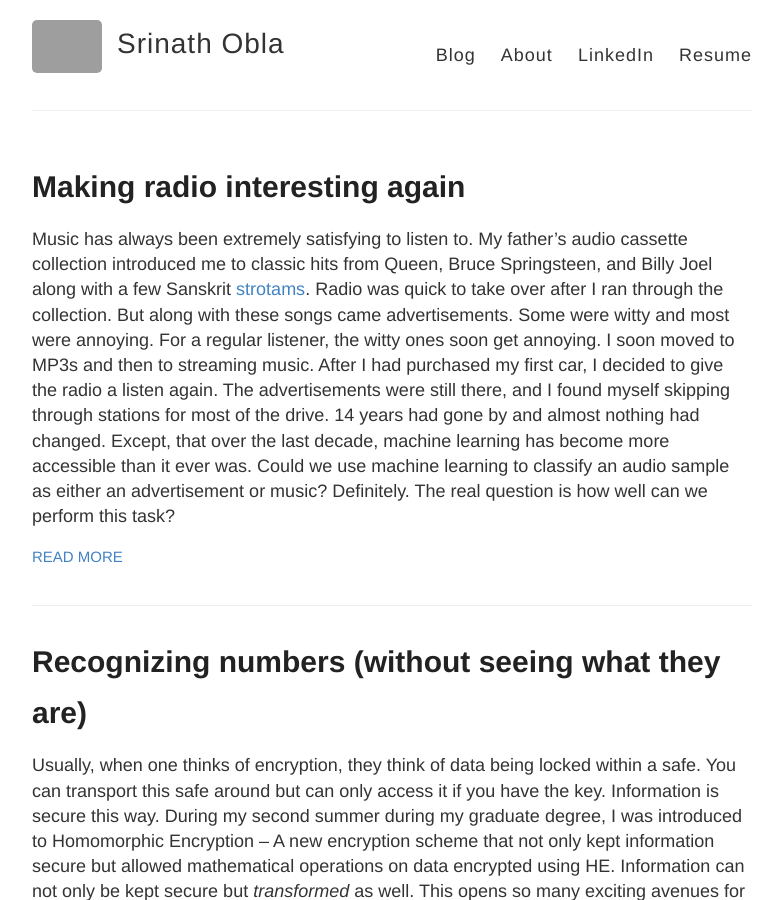
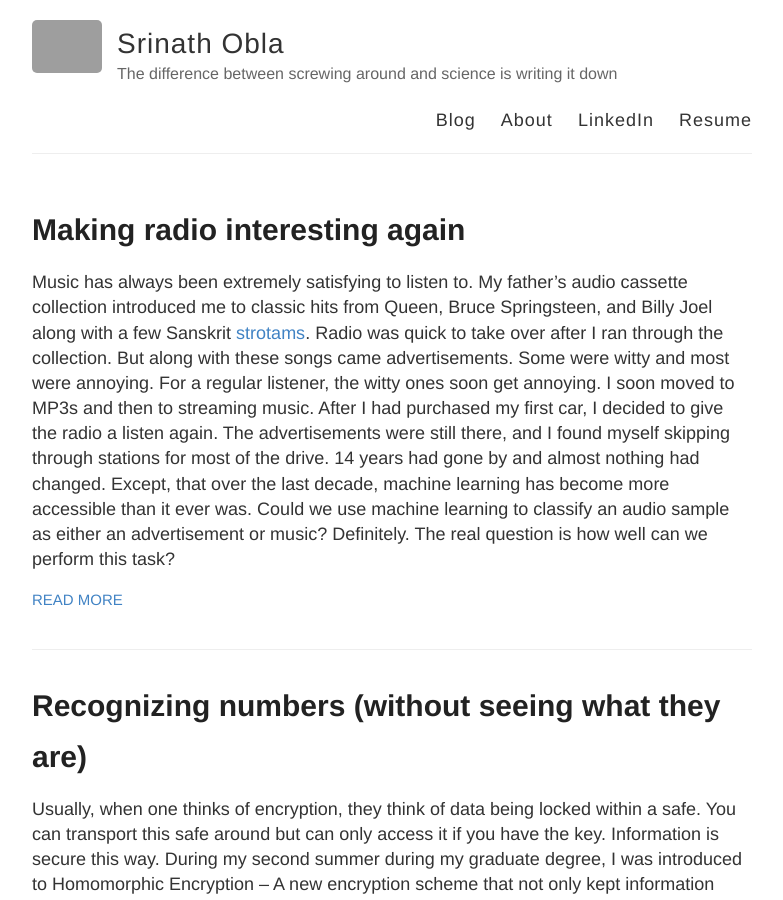
Before and after one commit to srinathos/srinathos.github.io, a Jekyll site: the page built from index.html, in a window 1280 px wide and 900 px high. Shown: the whole window, without its empty margins (248-1031 px from the left). Built offline with Jekyll 4.4.1, drawn with Linux system fonts in a browser that asks for light colours; grey boxes are pictures that could not be loaded.

Commit message:
Add new tag line
Updated with new tag line

```diff
--- a/_config.yml
+++ b/_config.yml
@@ -6,7 +6,7 @@
 name: Srinath Obla
 
 # Short bio or description (displayed in the header)
-description:
+description: The difference between screwing around and science is writing it down
 
 # URL of your avatar or profile pic (you could use your GitHub profile pic)
 avatar: https://raw.githubusercontent.com/srinathos/website-images/master/misc/profile_pic.jpg
```
